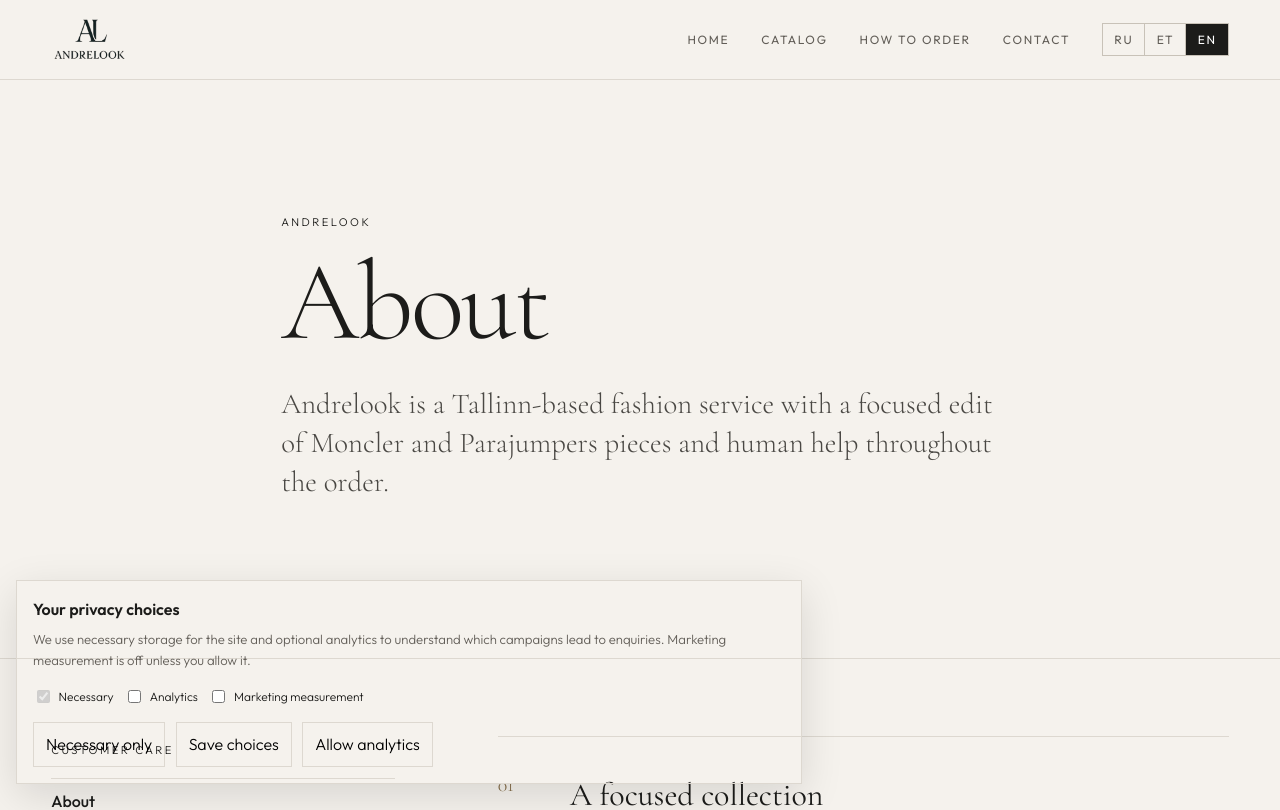
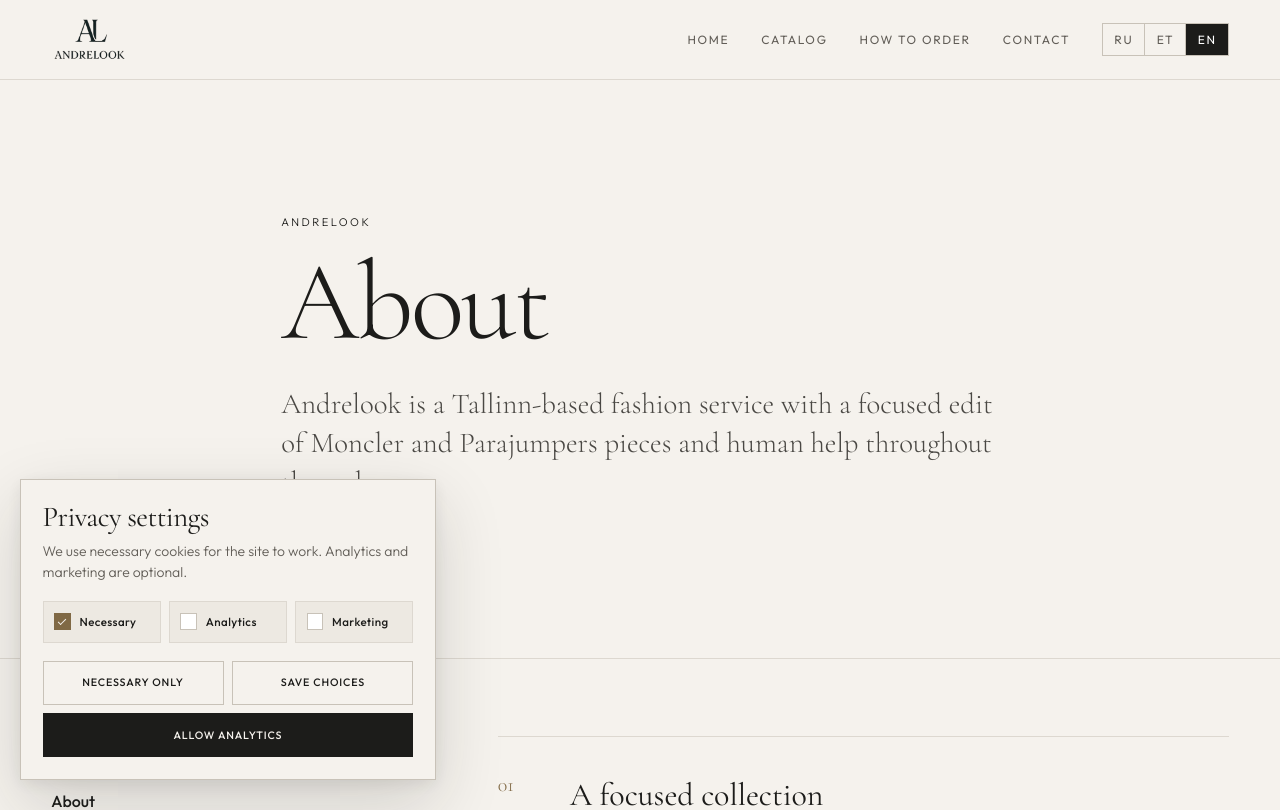
Before and after one commit to andreipetrovw-oss/andrelook-store, a Next.js app: page /en/about in a window 1280 px wide. Shown: the top 810 px of the page. Built offline with nearby package versions, Linux system fonts and the light colour scheme; no server answers.

Commit message:
fix(ui): polish storefront consent panel

```diff
--- a/src/components/campaign-capture.tsx
+++ b/src/components/campaign-capture.tsx
@@ -22,32 +22,32 @@
     accept: "Allow analytics",
     analytics: "Analytics",
     description:
-      "We use necessary storage for the site and optional analytics to understand which campaigns lead to enquiries. Marketing measurement is off unless you allow it.",
-    marketing: "Marketing measurement",
+      "We use necessary cookies for the site to work. Analytics and marketing are optional.",
+    marketing: "Marketing",
     necessary: "Necessary",
     reject: "Necessary only",
     save: "Save choices",
-    title: "Your privacy choices",
+    title: "Privacy settings",
   },
   et: {
     accept: "Luba analüütika",
     analytics: "Analüütika",
     description:
-      "Kasutame veebilehe jaoks vajalikku salvestust ning valikulist analüütikat, et mõista, millised kampaaniad toovad päringuid. Turundusmõõtmine on väljas, kuni selle lubate.",
-    marketing: "Turundusmõõtmine",
-    necessary: "Vajalik",
-    reject: "Ainult vajalik",
+      "Kasutame vajalikke küpsiseid saidi toimimiseks. Analüütika ja turundus on valikulised.",
+    marketing: "Turundus",
+    necessary: "Vajalikud",
+    reject: "Ainult vajalikud",
     save: "Salvesta valikud",
-    title: "Teie privaatsusvalikud",
+    title: "Privaatsusvalikud",
   },
   ru: {
     accept: "Разрешить аналитику",
     analytics: "Аналитика",
     description:
-      "Мы используем необходимое хранилище для работы сайта и, с вашего согласия, аналитику, чтобы понимать, какие кампании приводят обращения. Маркетинговые измерения отключены, пока вы их не разрешите.",
-    marketing: "Маркетинговые измерения",
-    necessary: "Необходимое",
-    reject: "Только необходимое",
+      "Используем необходимые файлы cookie для работы сайта. Аналитика и маркетинг — по желанию.",
+    marketing: "Маркетинг",
+    necessary: "Необходимые",
+    reject: "Только необходимые",
     save: "Сохранить выбор",
     title: "Настройки приватности",
   },
@@ -191,8 +191,8 @@
           aria-live="polite"
           className="privacy-consent"
         >
-          <div>
-            <strong>{labels.title}</strong>
+          <div className="privacy-consent-copy">
+            <h2>{labels.title}</h2>
             <p>{labels.description}</p>
           </div>
           <div className="privacy-consent-options">
--- a/src/styles/globals.css
+++ b/src/styles/globals.css
@@ -3680,58 +3680,163 @@
 }
 
 .privacy-consent {
-  align-items: end;
-  background: var(--color-paper);
-  border: 1px solid var(--color-border);
-  bottom: 1rem;
-  box-shadow: 0 0.75rem 2.5rem rgb(0 0 0 / 12%);
-  display: grid;
-  gap: 1rem;
-  grid-template-columns: minmax(14rem, 1fr) auto;
-  left: max(1rem, env(safe-area-inset-left));
-  max-width: min(54rem, calc(100vw - 2rem));
-  padding: 1rem;
+  background: var(--color-background);
+  border: 1px solid var(--color-border-strong);
+  bottom: max(1.25rem, env(safe-area-inset-bottom));
+  box-shadow:
+    0 1.5rem 4rem rgb(28 28 26 / 16%),
+    0 0.25rem 1rem rgb(28 28 26 / 8%);
+  color: var(--color-ink);
+  display: grid;
+  gap: 1.1rem;
+  left: max(1.25rem, env(safe-area-inset-left));
+  max-height: calc(100svh - 2.5rem);
+  overflow-y: auto;
+  padding: 1.35rem;
   position: fixed;
-  z-index: 80;
+  width: min(26rem, calc(100vw - 2.5rem));
+  z-index: 120;
+}
+
+.privacy-consent-copy h2 {
+  font-family: var(--font-editorial);
+  font-size: clamp(1.55rem, 3vw, 1.8rem);
+  font-weight: 500;
+  letter-spacing: -0.02em;
+  line-height: 1.05;
+  margin: 0;
 }
 
 .privacy-consent p {
   color: var(--color-ink-muted);
-  font-size: 0.82rem;
-  margin: 0.4rem 0 0;
-  max-width: 46rem;
-}
-
-.privacy-consent-options,
-.privacy-consent-actions {
-  display: flex;
-  flex-wrap: wrap;
-  gap: 0.65rem;
+  font-size: 0.875rem;
+  line-height: 1.5;
+  margin: 0.55rem 0 0;
 }
 
 .privacy-consent-options {
-  grid-column: 1 / -1;
+  display: grid;
+  gap: 0.5rem;
+  grid-template-columns: repeat(3, minmax(0, 1fr));
 }
 
 .privacy-consent-options label {
   align-items: center;
+  background: var(--color-background-warm);
+  border: 1px solid var(--color-border);
   display: flex;
-  font-size: 0.75rem;
-  gap: 0.35rem;
+  font-size: 0.72rem;
+  font-weight: 450;
+  gap: 0.55rem;
+  letter-spacing: 0.035em;
+  min-height: 2.65rem;
+  padding: 0.55rem 0.65rem;
+}
+
+.privacy-consent-options input {
+  appearance: none;
+  background: var(--color-card);
+  border: 1px solid var(--color-border-strong);
+  border-radius: 0;
+  display: grid;
+  flex: 0 0 1.05rem;
+  height: 1.05rem;
+  margin: 0;
+  place-content: center;
+  transition:
+    background-color var(--transition-fast),
+    border-color var(--transition-fast);
+  width: 1.05rem;
+}
+
+.privacy-consent-options input::before {
+  border: solid var(--color-background);
+  border-width: 0 1.5px 1.5px 0;
+  content: "";
+  height: 0.5rem;
+  opacity: 0;
+  transform: rotate(45deg) translate(-0.05rem, -0.05rem);
+  width: 0.25rem;
+}
+
+.privacy-consent-options input:checked {
+  background: var(--color-ink);
+  border-color: var(--color-ink);
+}
+
+.privacy-consent-options input:checked::before {
+  opacity: 1;
+}
+
+.privacy-consent-options input:disabled {
+  background: var(--color-gold);
+  border-color: var(--color-gold);
+  cursor: not-allowed;
+  opacity: 1;
+}
+
+.privacy-consent-options input:focus-visible {
+  outline: 3px solid var(--color-gold);
+  outline-offset: 3px;
+}
+
+.privacy-consent-actions {
+  display: grid;
+  gap: 0.55rem;
+  grid-template-columns: repeat(2, minmax(0, 1fr));
 }
 
 .privacy-consent-actions button {
-  background: transparent;
-  border: 1px solid var(--color-border);
+  background: var(--color-background);
+  border: 1px solid var(--color-border-strong);
+  color: var(--color-ink);
   cursor: pointer;
-  min-height: 2.5rem;
-  padding: 0.55rem 0.75rem;
+  font-size: 0.67rem;
+  font-weight: 500;
+  letter-spacing: 0.08em;
+  min-height: 2.75rem;
+  padding: 0.65rem 0.8rem;
+  text-align: center;
+  text-transform: uppercase;
+  transition:
+    background-color var(--transition-fast),
+    border-color var(--transition-fast),
+    color var(--transition-fast);
+}
+
+.privacy-consent-actions button:hover {
+  border-color: var(--color-ink);
+}
+
+.privacy-consent-actions button:last-child {
+  background: var(--color-ink);
+  border-color: var(--color-ink);
+  color: var(--color-background);
+  grid-column: 1 / -1;
+}
+
+.privacy-consent-actions button:last-child:hover {
+  background: var(--color-accent);
+  border-color: var(--color-accent);
 }
 
 @media (max-width: 768px) {
   .privacy-consent {
-    bottom: max(0.5rem, env(safe-area-inset-bottom));
+    bottom: max(1rem, env(safe-area-inset-bottom));
+    left: max(1rem, env(safe-area-inset-left));
+    max-height: calc(100svh - 2rem);
+    max-width: 26rem;
+    padding: 1.2rem;
+    width: calc(100vw - 2rem);
+  }
+
+  .privacy-consent-options,
+  .privacy-consent-actions {
     grid-template-columns: 1fr;
+  }
+
+  .privacy-consent-actions button:last-child {
+    grid-column: auto;
   }
 
   .gallery-enlarge-mark {
```
